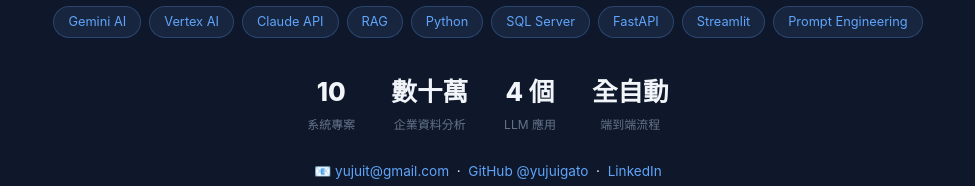
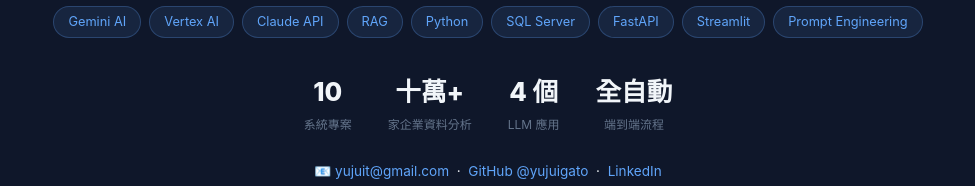
Before and after one commit to yujuigato/yujuigato.github.io, a plain HTML site: page index.html in a window 1280 px wide. Shown: the part 466-652 px from the top of the page, without its empty margins (152-1127 px from the left). Drawn offline with Linux system fonts and the light colour scheme.

Commit message:
fix: 首頁統計「數十萬」缺單位，改為「十萬+ 家企業資料分析」

```diff
--- a/index.html
+++ b/index.html
@@ -103,7 +103,7 @@
   </div>
   <div class="stat-row">
     <div class="stat"><div class="num">10</div><div class="lbl">系統專案</div></div>
-    <div class="stat"><div class="num">數十萬</div><div class="lbl">企業資料分析</div></div>
+    <div class="stat"><div class="num">十萬+</div><div class="lbl">家企業資料分析</div></div>
     <div class="stat"><div class="num">4 個</div><div class="lbl">LLM 應用</div></div>
     <div class="stat"><div class="num">全自動</div><div class="lbl">端到端流程</div></div>
   </div>
```
